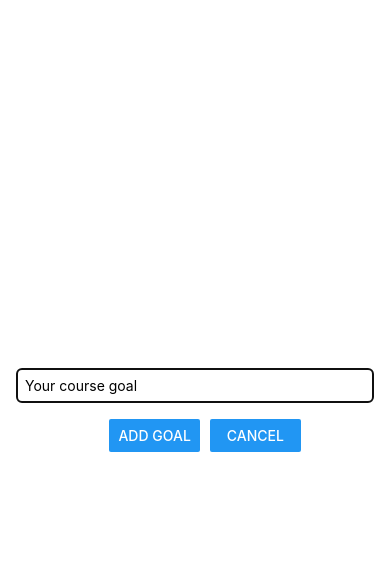
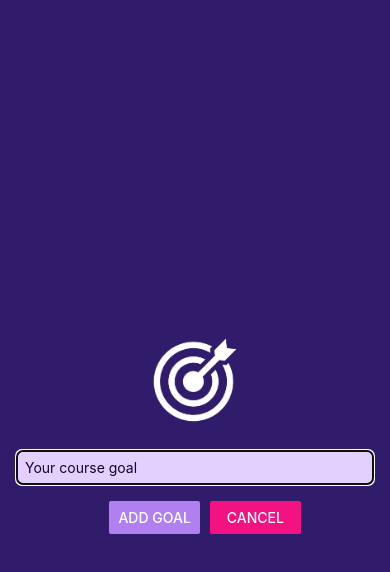
Before and after one commit to balajisanap97/GoalsApp, a React Native app: screen / in a window 390 px wide. Both pictures are taken after a click on the button "ADD NEW GOAL". Shown: the top 572 px of the page. Built offline with nearby package versions, Linux system fonts and the light colour scheme.

Commit message:
Changes added related to goalInput, added image, cosmetic changes with finishing app.

```diff
--- a/App.js
+++ b/App.js
@@ -2,6 +2,7 @@
 import { Button, FlatList, StyleSheet, View } from 'react-native';
 import GoalItem from './components/GoalItem';
 import GoalInput from './components/GoalInput';
+import { StatusBar } from 'expo-status-bar';
 
 export default function App() {
   const [courseGoals,setCourseGoals]=useState([])
@@ -24,8 +25,10 @@
     console.log('DELETE');
   }
   return (
+    <>
+    <StatusBar style='light'/>
     <View style={styles.container}>
-      <Button title='Add new goal' color='#5e0acc' onPress={startAddGoalHandler}/>
+      <Button title='Add new goal' color='#B180f0' onPress={startAddGoalHandler}/>
          {/*Input  */}
        <GoalInput visible={modalIsVisible} onAddGoal={addGoalHandler} onCancel={endAddGoalHandler}/>
       {/* output */}
@@ -40,14 +43,15 @@
         />
       </View>
     </View>
+    </>
   );
 }
 
 const styles = StyleSheet.create({
   container: {
     flex: 1,
-    backgroundColor: '#fff',
-    // paddingTop:50,
+    backgroundColor: '#1e085a',
+    paddingTop:50,
     paddingHorizontal:15,
   },
   goalsContainer:{
--- a/components/GoalInput.js
+++ b/components/GoalInput.js
@@ -1,5 +1,5 @@
 import { useState } from "react";
-import { Button, Modal, StyleSheet, TextInput, View } from "react-native";
+import { Button, Image, Modal, StyleSheet, TextInput, View } from "react-native";
 
 function GoalInput(props) {
 
@@ -14,13 +14,14 @@
     return (
         <Modal visible={props.visible} animationType="slide">
             <View style={styles.inputContainer}>
+                <Image style={styles.image} source={require('../assets/Images/goal.png')}/>
                 <TextInput style={styles.textInput} value={enteredGoalText} onChangeText={goalInputHandler} placeholder="Your course goal" />
                 <View style={styles.buttonContainer}>
                     <View style={styles.button}>
-                        <Button title="Add Goal" onPress={addGoalHandler} />
+                        <Button title="Add Goal" onPress={addGoalHandler} color={'#B180f0'} />
                     </View>
                     <View style={styles.button}>
-                        <Button title="Cancel" onPress={props.onCancel} />
+                        <Button title="Cancel" onPress={props.onCancel} color={'#f31282'} />
                     </View>
                 </View>
             </View>
@@ -32,9 +33,11 @@
 const styles = StyleSheet.create({
     textInput: {
         borderWidth: 1,
-        borderColor: '#cccccc',
+        borderColor: '#e4d0ff',
+        backgroundColor:'#e4d0ff',
+        color:'#120438',
         width: '100%',
-        borderRadius: '5px',
+        borderRadius: 6,
         // marginRight: 8,
         padding: 8,
     },
@@ -43,10 +46,11 @@
         // flexDirection: 'row',
         alignItems: 'center',
         justifyContent: 'center',
-        marginBottom: 24,
+        // marginBottom: 24,
         padding:16,
-        borderBottomWidth: 1,
-        borderBottomColor: '#cccccc'
+        // borderBottomWidth: 1,
+        // borderBottomColor: '#cccccc',
+        backgroundColor:'#311b6b'
     },
     buttonContainer: {
         flexDirection: 'row',
@@ -56,5 +60,10 @@
     button:{
         width:'50%',
         marginHorizontal:5
+    },
+    image:{
+        height:100,
+        width:100,
+        margin:20,
     }
 })
```
Also changed, not shown: assets/Images/goal.png (added).
